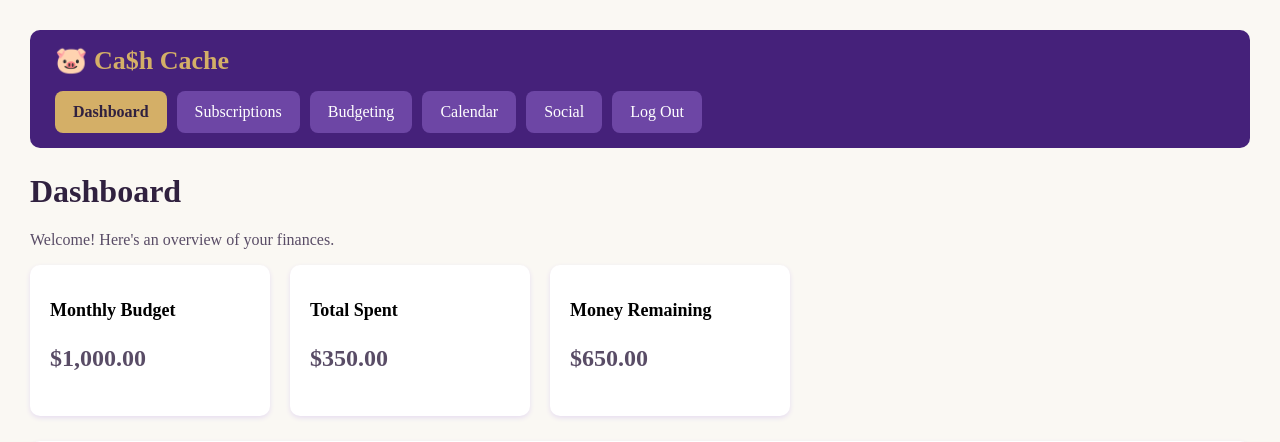
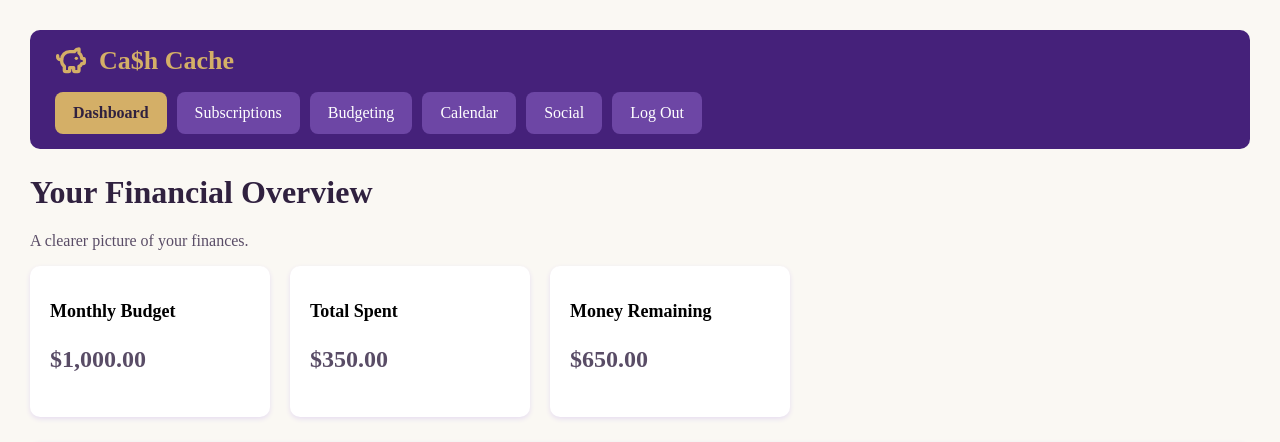
Before and after one commit to Laurence890/cash-cache, a Flask app: page / in a window 1280 px wide. Shown: the top 442 px of the page. Run offline with Flask 3, Linux system fonts and the light colour scheme; the visitor is signed in with stand-in values (Sample User, id 1).

Commit message:
updated the dashboard to include a custom icon next to cashcache

```diff
--- a/static/style.css
+++ b/static/style.css
@@ -138,12 +138,22 @@
     border-radius: 10px;
     margin-bottom: 25px;
     gap: 15px;
-}
+    }
 
     .nav-brand {
-        color: #D4AF67;
-        font-size: 26px;
-        font-weight: bold;
+    display: flex;
+    align-items: center;
+    gap: 12px;
+    color: #D4AF67;
+    font-size: 26px;
+    font-weight: bold;
+    }
+
+    .nav-brand svg {
+    width: 32px;
+    height: 32px;
+    color: #D4AF67;
+    stroke-width: 2.5;
     }
 
     .nav-links {
--- a/templates/base.html
+++ b/templates/base.html
@@ -3,10 +3,14 @@
 <head>
     <title>{% block title %}Ca$h Cache{% endblock %}</title>
     <link rel="stylesheet" href="{{ url_for('static', filename='style.css') }}">
+    <script src="https://unpkg.com/lucide@latest"></script>
 </head>
 <body>
     <nav class="site-nav">
-        <div class="nav-brand">🐷 Ca$h Cache</div>
+        <div class="nav-brand">
+    <i data-lucide="piggy-bank"></i>
+    <span>Ca$h Cache</span>
+</div>
 
         <div class="nav-links">
             <a href="{{ url_for('home') }}" class="nav-button {% if request.endpoint == 'home' %}active{% endif %}">Dashboard</a>
@@ -21,5 +25,8 @@
     <main>
         {% block content %}{% endblock %}
     </main>
+    <script>
+    lucide.createIcons();
+</script>
 </body>
 </html>
--- a/templates/dashboard.html
+++ b/templates/dashboard.html
@@ -4,8 +4,8 @@
 {% block title %}Dashboard | Ca$h Cache{% endblock %}
 
 {% block content %}
-<h1>Dashboard</h1>
-<p>Welcome! Here's an overview of your finances.</p>
+<h1>Your Financial Overview</h1>
+<p>A clearer picture of your finances.</p>
 
 <div class="dashboard">
     <div class="card">
```
